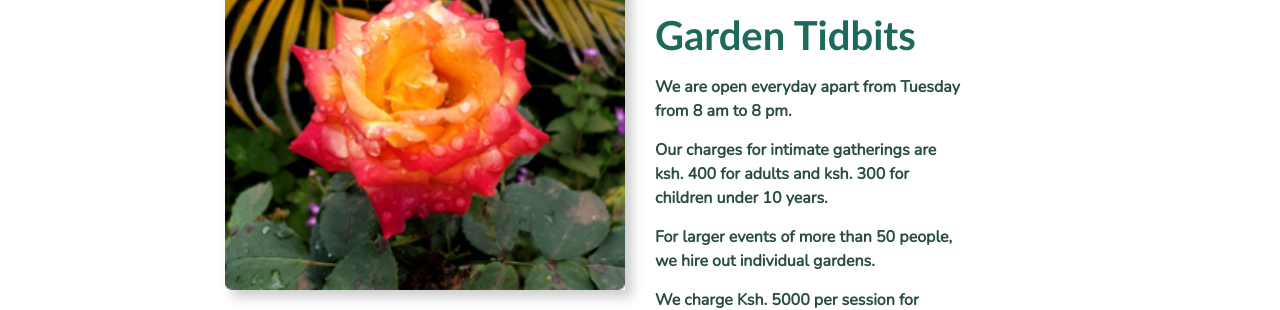
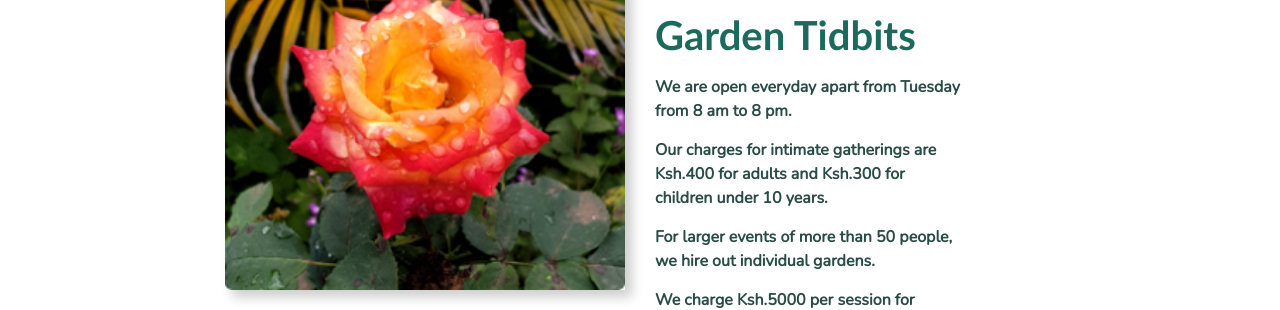
Before and after one commit to MbuguaMwaura/sagret-garden-frontend, a React (Create React App) app: page / in a window 1280 px wide. Shown: the part 1200-1510 px from the top of the page. Built offline with nearby package versions, Linux system fonts and the light colour scheme; a web font is replaced by a local one.

Commit message:
Update garden.js
updates prices

```diff
--- a/src/data/garden.js
+++ b/src/data/garden.js
@@ -5,7 +5,7 @@ const garden = [
     },
     {
         icon:"our_garden/picnic.png",
-        text:"Our charges for intimate gatherings are ksh. 400 for adults and ksh. 300 for children under 10 years."
+        text:"Our charges for intimate gatherings are Ksh.400 for adults and Ksh.300 for children under 10 years."
     },
     {
         icon:"our_garden/people.png",
@@ -13,7 +13,7 @@ const garden = [
     },
     {
         icon:"our_garden/photos.png",
-        text:"We charge Ksh. 5000 per session for photography."
+        text:"We charge Ksh.5000 per session for photography."
     },
     {
         icon:"our_garden/decor.png",
```
